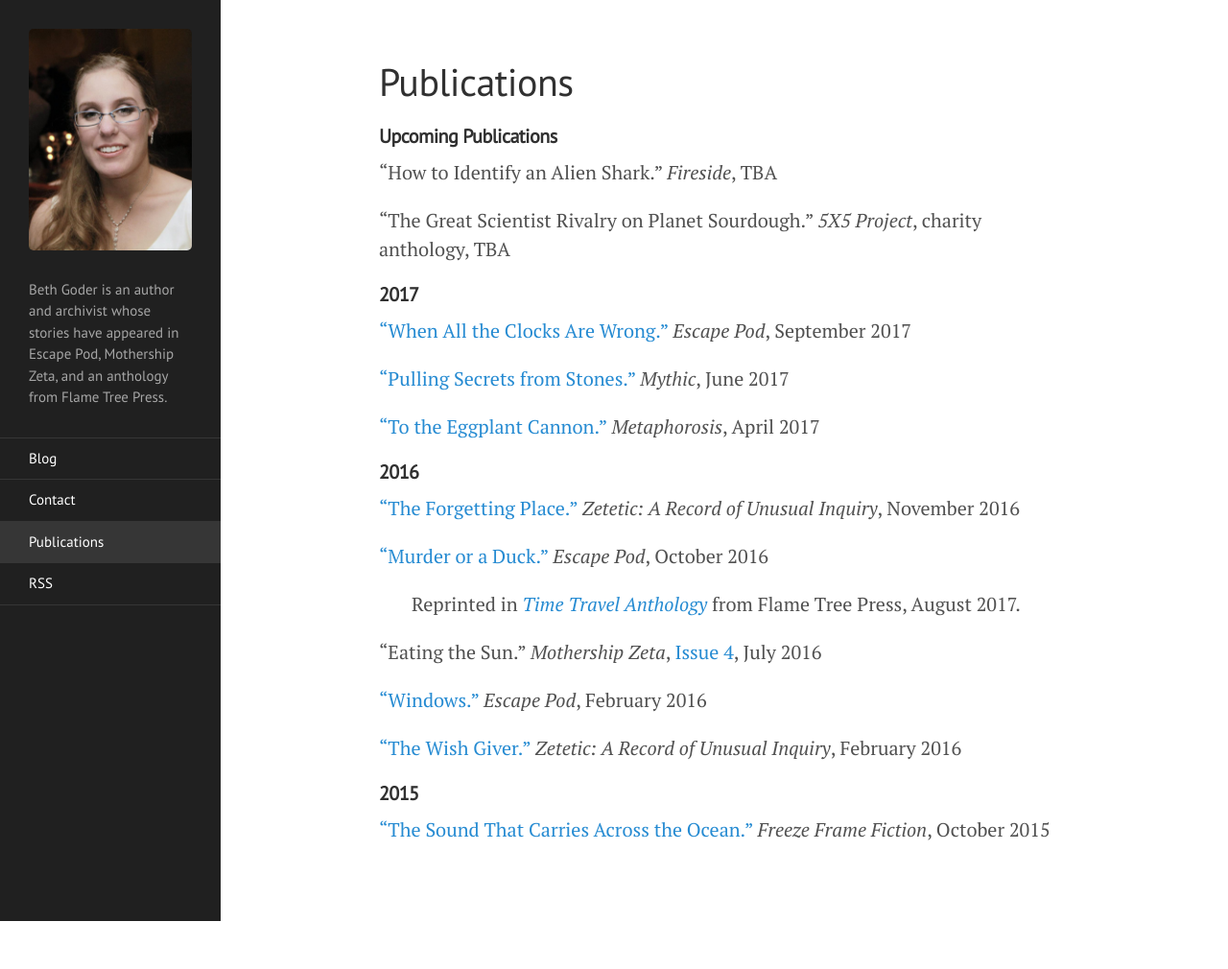
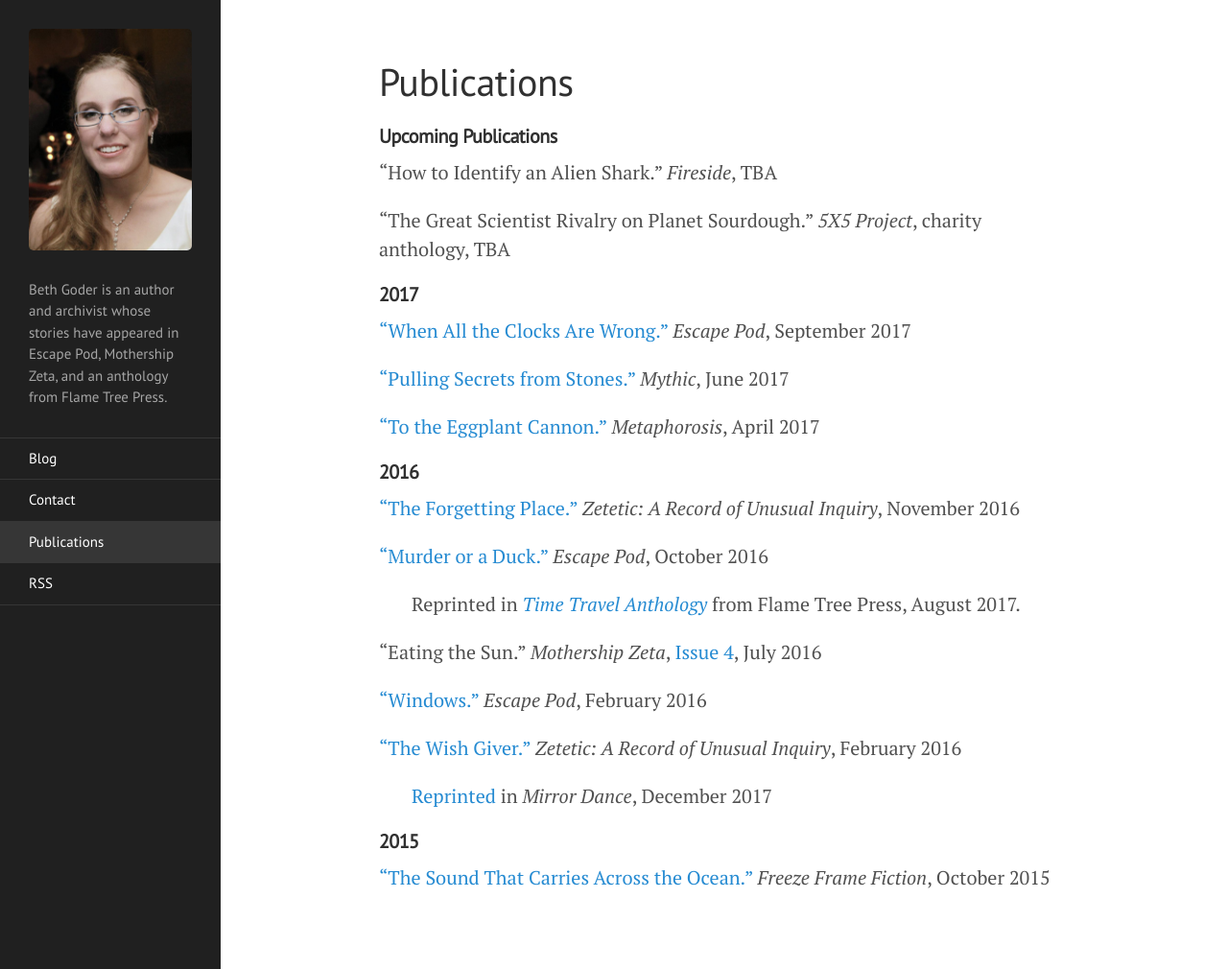
Before and after one commit to BethGoder/BethGoder.github.io, a Jekyll site: the page built from pubs.md, in a window 1280 px wide. Shown: the whole page at 96% size. Built offline with Jekyll 4.4.1, drawn with Linux system fonts in a browser that asks for light colours; before the commit the page ends 960 px from its top, so only the background shows below that.

Commit message:
Update pubs.md

```diff
--- a/pubs.md
+++ b/pubs.md
@@ -35,6 +35,7 @@ permalink: /publications/
 
 ["The Wish Giver."](https://zeteticrecord.org/2016/02/the-wish-giver/) _Zetetic: A Record of Unusual Inquiry_, February 2016
 
+ &nbsp;&nbsp;&nbsp;&nbsp;&nbsp;&nbsp; [Reprinted](http://www.mirrordancefantasy.com/2017/12/the-wish-giver.html) in _Mirror Dance_, December 2017
 
 #### __2015__
 
```
